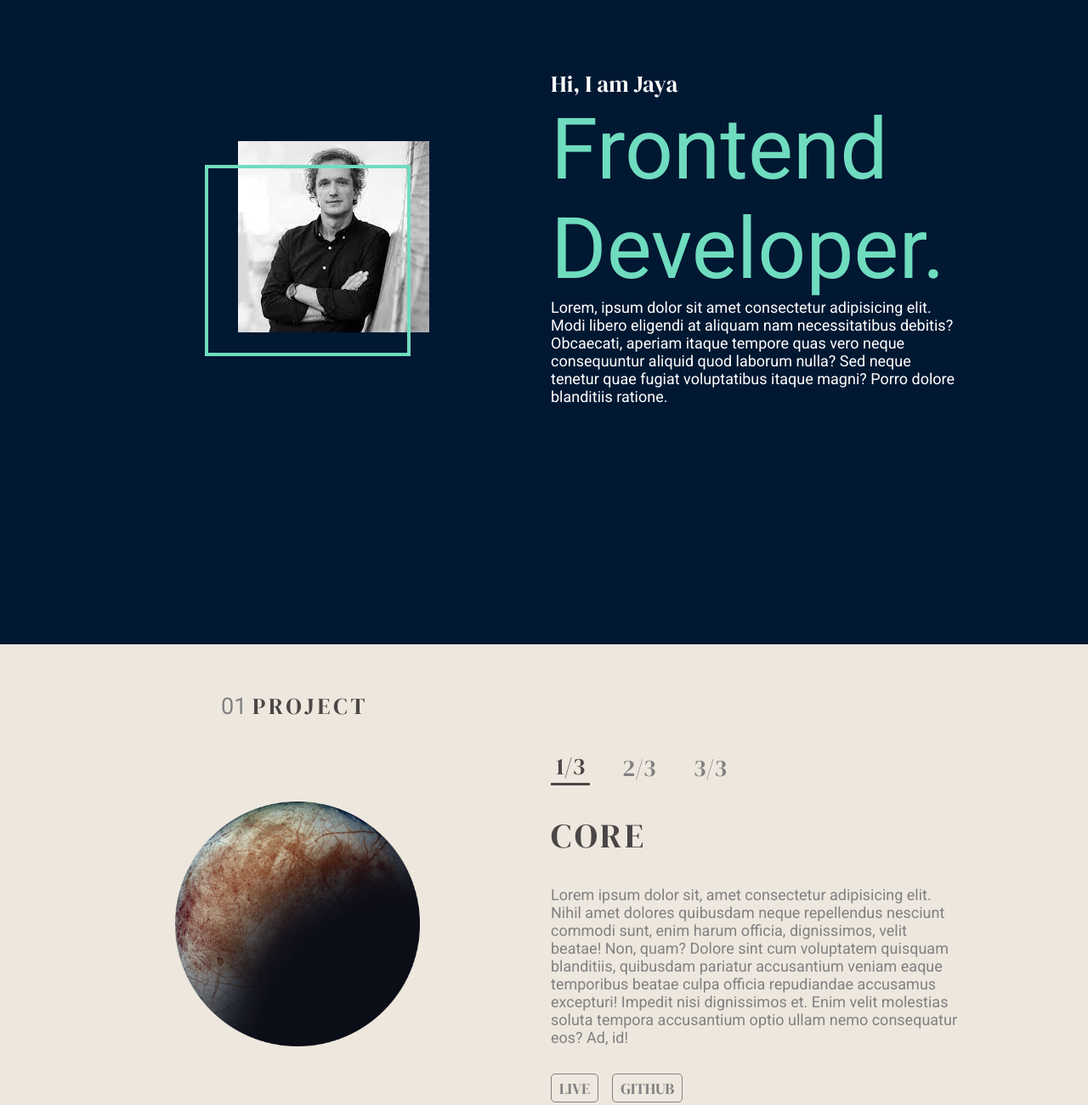
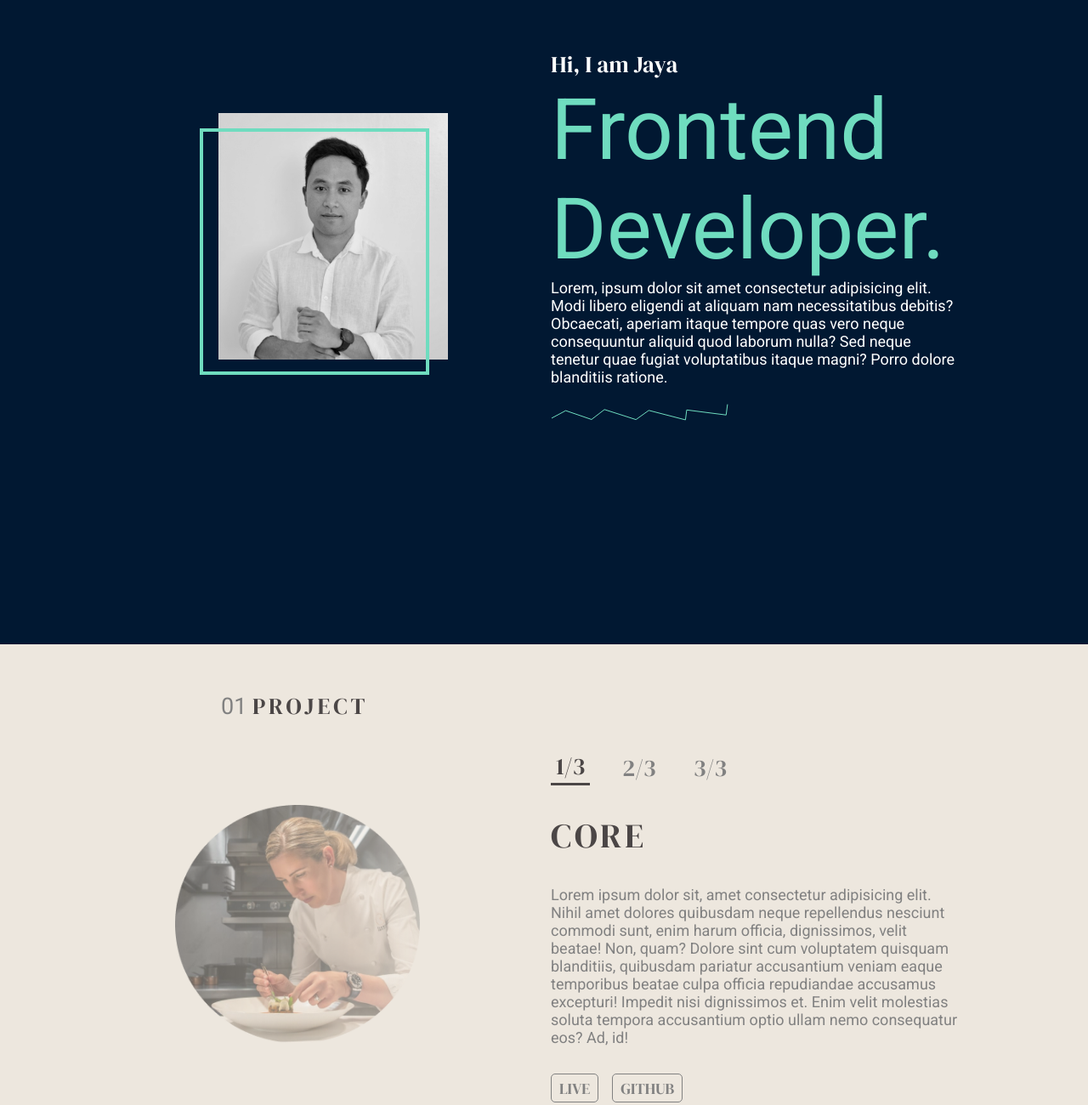
Before and after one commit to jayasetiawan82/portfolio, a plain HTML site: page index.html in a window 1280 px wide. Shown: the part 180-1480 px from the top of the page at 85% size. Drawn offline with Linux system fonts and the light colour scheme.

Commit message:
update images

```diff
--- a/index.css
+++ b/index.css
@@ -330,11 +330,14 @@ header {
 .img-wrapper-profile {
   position: relative;
 }
+.img-wrapper-profile img {
+  max-width: 15em;
+}
 .img-wrapper-profile:after {
   position: absolute;
   content: "";
   right: 1.2em;
-  top: 1.6em;
+  top: 1em;
   width: 100%;
   height: 100%;
   border: var(--clr-green) solid 4px;
--- a/index.html
+++ b/index.html
@@ -75,7 +75,7 @@
     <section id="main" class="grid-container grid-container--home bg-dark-blue">
       <div class="left-img">
         <div class="img-wrapper-profile">
-          <img class="d-block" src="assets/jaya-example.jpeg" alt=" potrait-img" />
+          <img class="d-block" src="assets/bio-min.JPG" alt=" potrait-img" />
         </div>
       </div>
       <div class="right-article">
@@ -87,7 +87,8 @@
           itaque tempore quas vero neque consequuntur aliquid quod laborum
           nulla? Sed neque tenetur quae fugiat voluptatibus itaque magni? Porro
           dolore blanditiis ratione.
-        </p>
+        </p><br>
+        <img src="assets/line.svg" alt="">
         <img class="Rectangle-2" src="assets/basic shape/Rectangle-2.svg" alt="">
         <img class="ellipse" src="assets/basic shape/Ellipse.svg" alt="">
         <img class="Rectangle" src="assets/basic shape/Rectangle.svg" alt="">
@@ -108,7 +109,7 @@
       </h1>
 
       <picture id="core-img" class="img-wrapper">
-        <img src="assets/image-europa.png" alt="core image" />
+        <img src="assets/core-bnw.png" alt="core image" />
       </picture>
 
       <picture hidden id="ecommerce-img" class="img-wrapper">
```
Also changed, not shown: assets/bio-min.JPG (added), assets/core-bnw.png (added), assets/jaya-example.jpeg (deleted), assets/line.svg (added).
